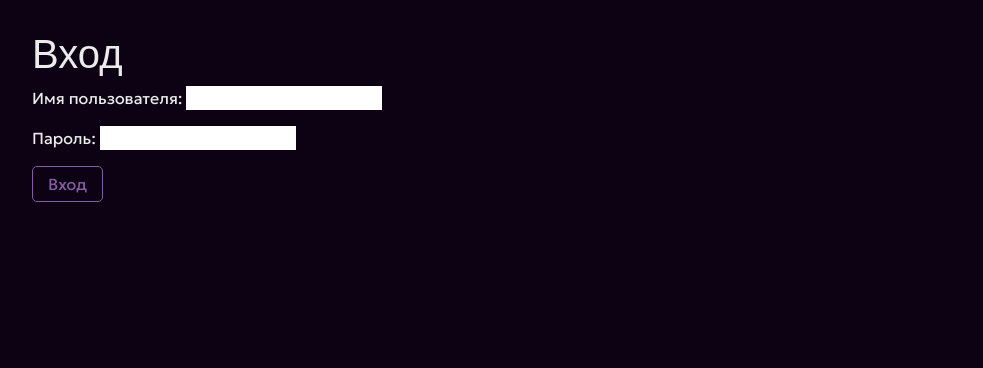
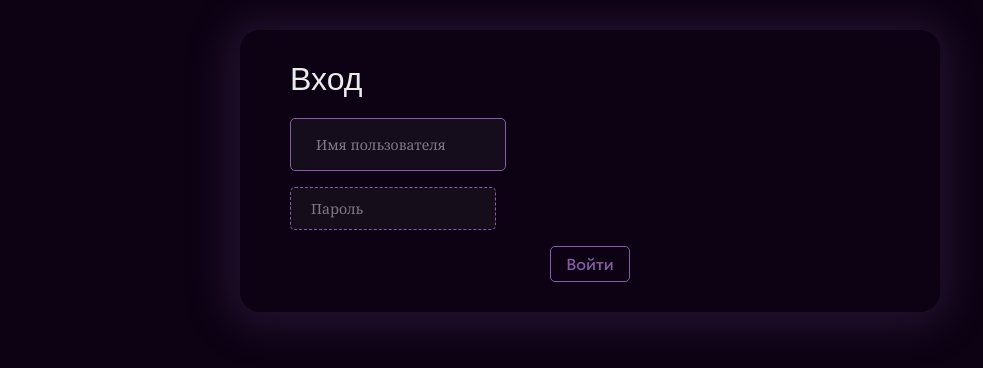
Before and after one commit to gh0sthck/django-horror, a Django app: page /profile/login/ in a window 1280 px wide. Shown: the part 90-458 px from the top of the page, without its empty margins (50-1033 px from the left). Run offline with Django 5.2, Linux system fonts and the light colour scheme; some libraries are stand-ins or nearby versions; some web fonts are replaced.

Commit message:
Login page update

```diff
--- a/static/main.css
+++ b/static/main.css
@@ -667,15 +667,22 @@ ul a {
   width: 100%;
   align-items: center;
   justify-content: center;
-  margin: 20px 0;
+  margin: 10px 0;
 }
 
 .register h2 {
-  text-align: center;
+  margin-bottom: 20px;
 }
 
 .register__container {
   width: 700px;
+  /* border: 1px solid red; */
+  padding: 30px 50px;
+  border-radius: 20px;
+  -webkit-box-shadow: -2px 3px 45px 11px rgba(135, 92, 167, 0.2);
+  -moz-box-shadow: -2px 3px 45px 11px rgba(135, 92, 167, 0.2);
+  box-shadow: -2px 3px 45px 11px rgba(135, 92, 167, 0.2);
+  margin-bottom: 20px;
 }
 
 .register p input, p textarea {
@@ -692,13 +699,15 @@ ul a {
   font-variation-settings: "wdth" 100;
 }
 
+.register p textarea {
+  height: 80px;
+}
+
 .register p input:focus, p textarea:focus {
   transition: .2s;
   border: 1px solid #875ca7;
     padding: 15px 25px;
 }
-
-
 
 .register p input::placeholder {
   color: #827688;
--- a/templates/users/login.html
+++ b/templates/users/login.html
@@ -6,10 +6,15 @@
 
 
 {% block main %}
-<h1>Вход</h1>
-<form method="post">
-    {% csrf_token %}
-    {{ form.as_p }}
-    <input type="submit" value="Вход">
-</form>
+<div class="register">
+    <div class="register__container">
+        <h2>Вход</h2>
+
+        <form style="display: flex; flex-direction: column;" method="post" enctype="multipart/form-data">
+            {{ form.as_p }}
+            {% csrf_token %}
+            <input style="align-self: center;" type="submit" value="Войти">
+        </form>
+    </div>
+</div>
 {% endblock main %}
--- a/users/urls.py
+++ b/users/urls.py
@@ -1,18 +1,23 @@
 from django.urls import path
 from django.contrib.auth.views import LoginView, LogoutView
 
-from users.views import ProfileDeleteView, ProfileEditView, ProfileFavoritesList, ProfileFollowersView, ProfileStoriesView, ProfileSubscribesView, ProfileView, RegisterView
+from users.views import (
+    ProfileDeleteView,
+    ProfileEditView,
+    ProfileFavoritesList,
+    ProfileFollowersView,
+    ProfileStoriesView,
+    ProfileSubscribesView,
+    ProfileView,
+    RegisterView,
+    CustomLoginView
+)
 
 
 urlpatterns = [
     path("register/", RegisterView.as_view(), name="register"),
-    path(
-            "login/",
-            LoginView.as_view(template_name="users/login.html"),
-            name="login"
-        ),
+    path("login/", CustomLoginView.as_view(template_name="users/login.html"), name="login"),
     path("logout/", LogoutView.as_view(), name="logout"),
-
     path("<slug:slug>/", ProfileView.as_view(), name="profile"),
     path("favs/<slug:slug>/", ProfileFavoritesList.as_view(), name="favs"),
     path("subs/<slug:slug>/", ProfileSubscribesView.as_view(), name="subs"),
--- a/users/views.py
+++ b/users/views.py
@@ -7,6 +7,7 @@ from django.views.generic import FormView, DetailView, UpdateView, DeleteView
 from django import forms
 from django.http import Http404
 from django.core.paginator import Paginator
+from django.contrib.auth.views import LoginView
 
 from blog.models import BlogNote
 from posts.models import Post
@@ -14,6 +15,17 @@ from users.models import CustomUser
 
 from .forms import RegisterForm
 
+
+class CustomLoginView(LoginView):
+    def get_form_class(self):
+        form: forms.Form = super().get_form_class()
+        for field in form.base_fields.values():
+            if isinstance(field.widget, forms.widgets.TextInput):
+                field.widget.attrs["placeholder"] = "Имя пользователя"
+            else:
+                field.widget.attrs["placeholder"] = "Пароль"
+            field.label = ""
+        return form
 
 class RegisterView(FormView):
     template_name = "users/register.html"
```
